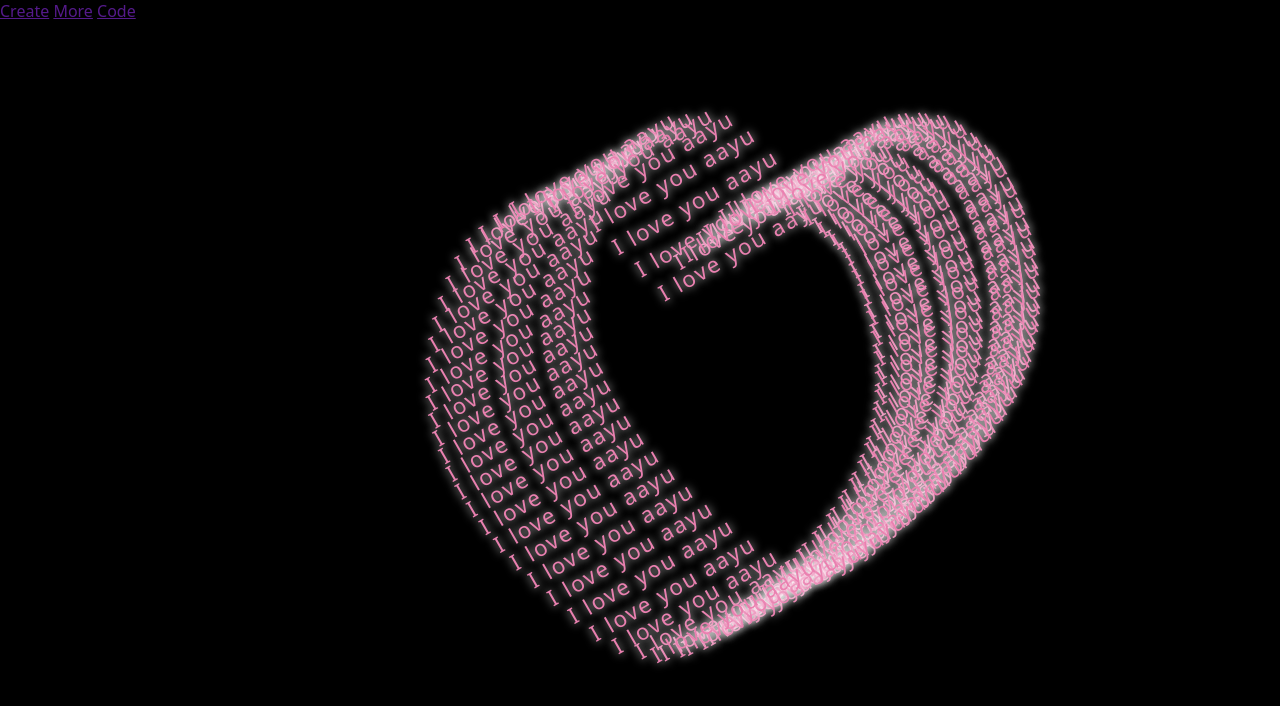
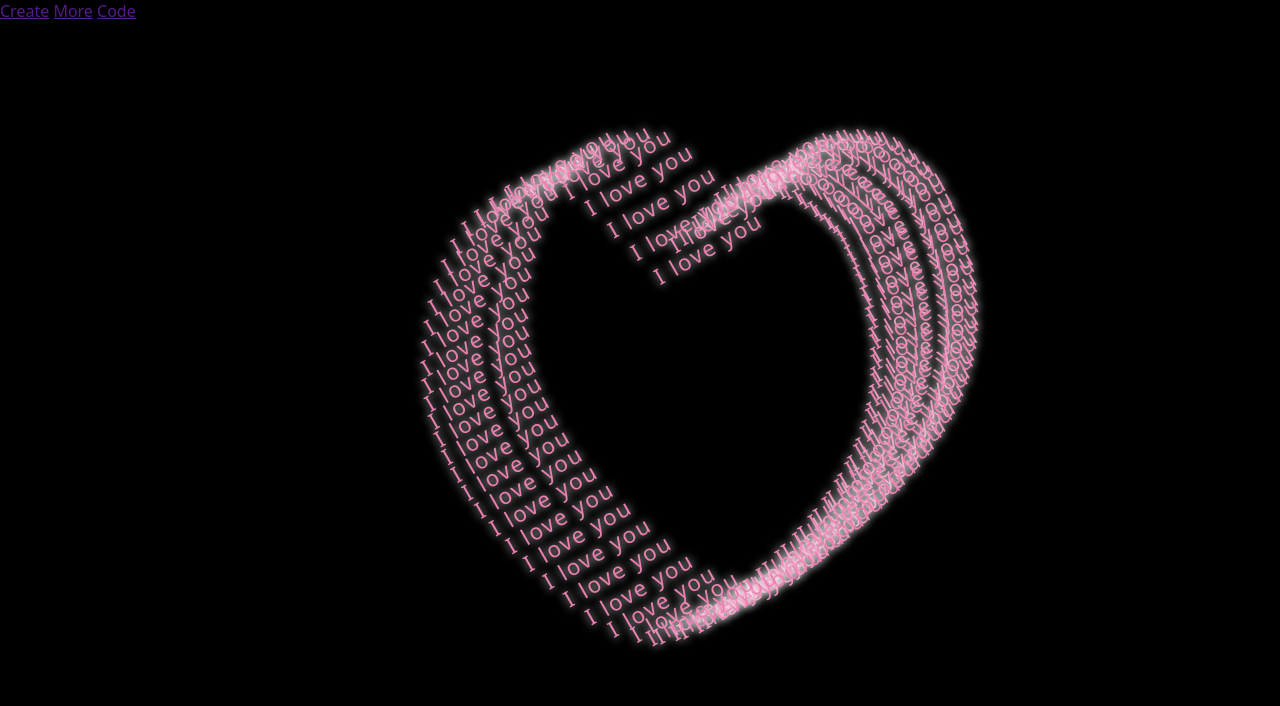
Before and after one commit to hrsh-builds/animation, a plain HTML site: page index.html in a window 1280 px wide. Drawn offline with Linux system fonts and the light colour scheme.

Commit message:
Update index.html

```diff
--- a/index.html
+++ b/index.html
@@ -125,7 +125,7 @@
 
       const word = document.createElement('div');
       word.className = 'love_word';
-      word.textContent = 'I love you aayu';
+      word.textContent = 'I love you';
 
       v.appendChild(word);
       h.appendChild(v);
```
